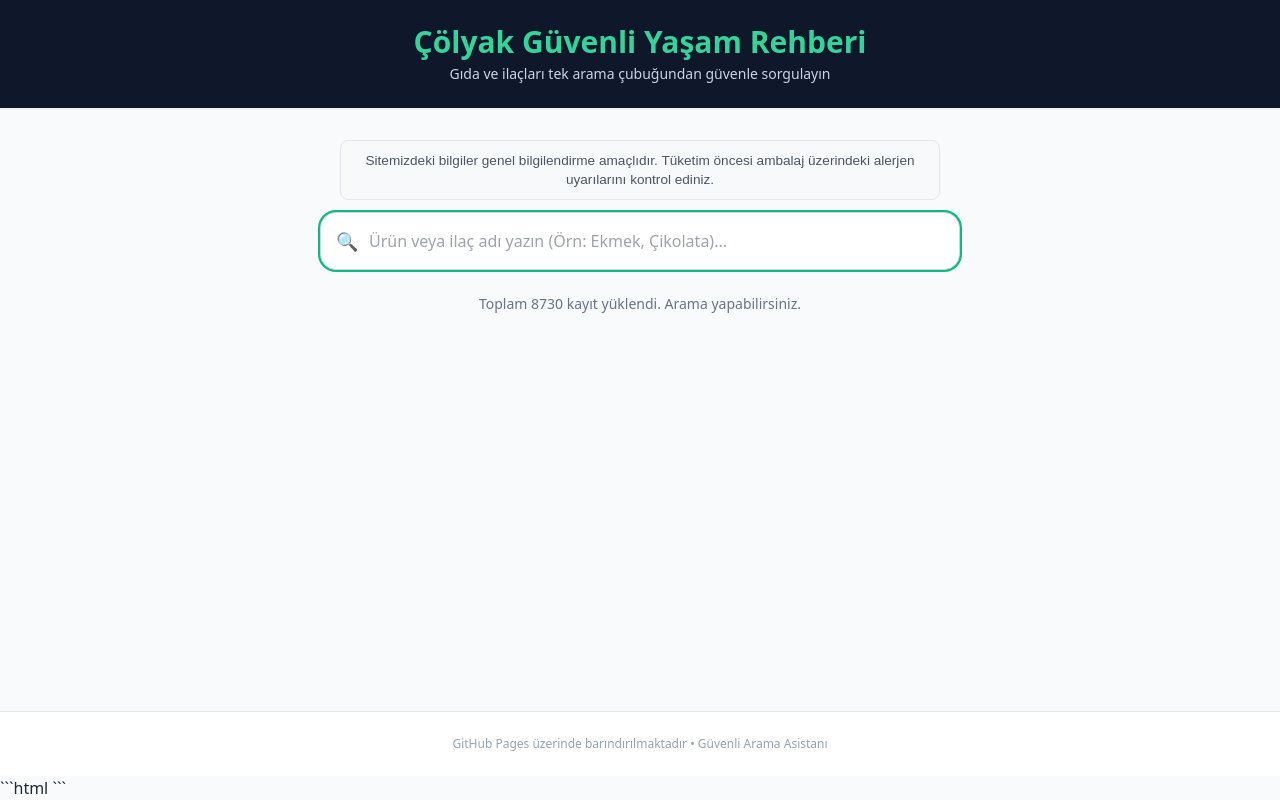
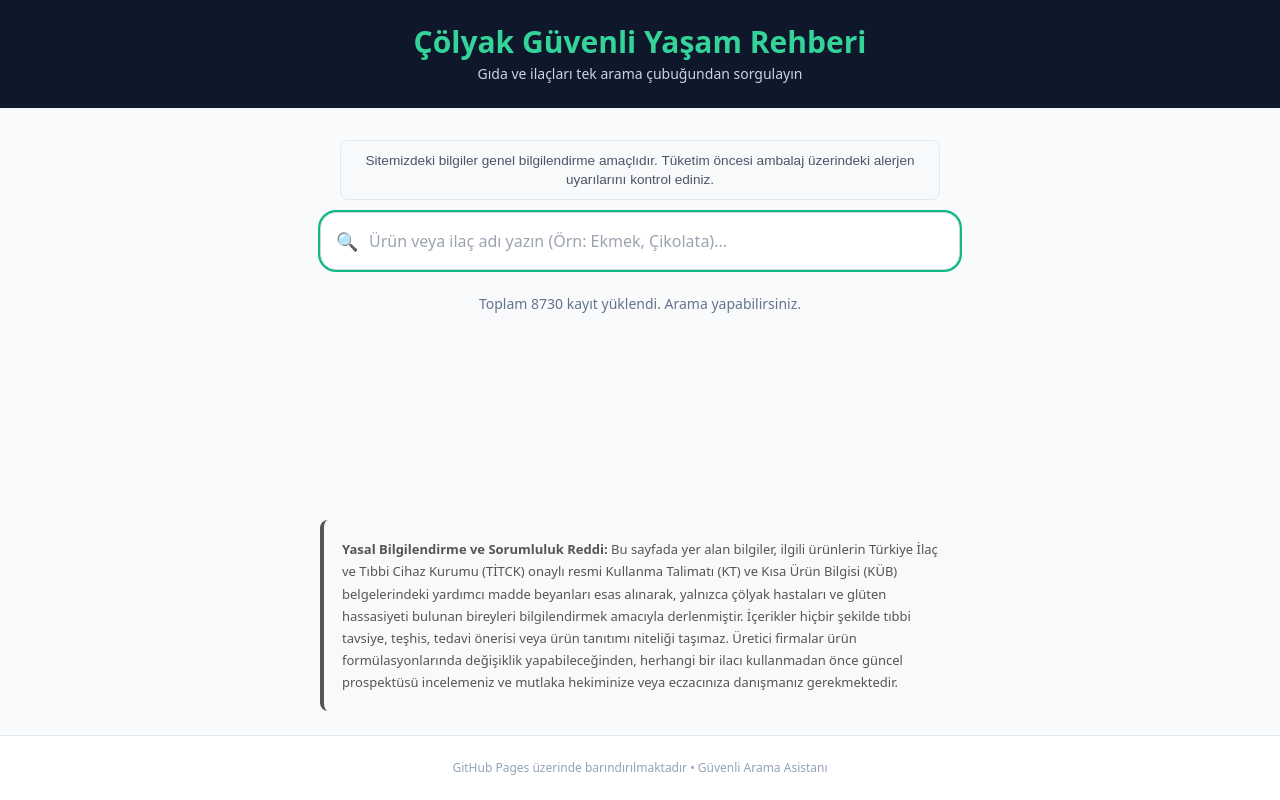
Before and after one commit to ilginada/Gluten-Dedektifi, a plain HTML site: page index.html in a window 1280 px wide. Drawn offline with nearby package versions, Linux system fonts and the light colour scheme.

Commit message:
Refactor index.html for structure and functionality
Updated HTML structure and added legal notice section with styling. Improved search functionality and loading messages.

````diff
--- a/index.html
+++ b/index.html
@@ -1,3 +1,4 @@
+
 <!DOCTYPE html>
 <html lang="tr">
 <head>
@@ -7,28 +8,34 @@
     <!-- Google Doğrulama Kodu -->
     <meta name="google-site-verification" content="OArqvvslfpSel8d40VEN0Dgc5xB4xRpsqlqCcS1pX5k" />
 
-    <!-- Google ve Arama Motorları İçin SEO Etiketleri -->
+    <!-- SEO Etiketleri -->
     <title>Çölyak Güvenli Gıda ve İlaç Arama Rehberi</title>
-    <meta name="description" content="Çölyak hastaları için güvenli gıda ve ilaç sorgulama rehberi. Binlerce ürünü ve ilacı tek arama çubuğundan anında güvenle sorgulayın.">
-    <meta name="keywords" content="çölyak, glutenli, glutensiz gıda, güvenli ilaç, çölyak rehberi, gıda arama">
+    <meta name="description" content="Çölyak hastaları için gıda ve ilaç bilgilerini sorgulama rehberi.">
+    <meta name="keywords" content="çölyak, gluten, glutensiz gıda, ilaç, çölyak rehberi, gıda arama">
     <meta name="author" content="Çölyak Arama Asistanı">
 
-    <!-- Tailwind CSS ile modern ve şık tasarım -->
+    <!-- Tailwind CSS -->
     <script src="https://cdn.tailwindcss.com"></script>
 </head>
+
 <body class="bg-slate-50 text-slate-800 min-h-screen flex flex-col justify-between">
 
     <!-- Üst Başlık -->
     <header class="bg-slate-900 shadow-sm py-6 px-4 text-white">
         <div class="max-w-2xl mx-auto text-center">
-            <h1 class="text-2xl md:text-3xl font-bold text-emerald-400">Çölyak Güvenli Yaşam Rehberi</h1>
-            <p class="text-sm text-slate-300 mt-1">Gıda ve ilaçları tek arama çubuğundan güvenle sorgulayın</p>
+            <h1 class="text-2xl md:text-3xl font-bold text-emerald-400">
+                Çölyak Güvenli Yaşam Rehberi
+            </h1>
+            <p class="text-sm text-slate-300 mt-1">
+                Gıda ve ilaçları tek arama çubuğundan sorgulayın
+            </p>
         </div>
     </header>
 
     <!-- Ana İçerik -->
     <main class="max-w-2xl mx-auto w-full px-4 py-8 flex-grow">
-        <!-- YASAL UYARI ALANI (Arama kutusunun üstüne yapıştırın) -->
+
+        <!-- Genel Bilgilendirme -->
         <div style="
             width: 100%;
             max-width: 600px;
@@ -48,7 +55,8 @@
                 font-weight: 500;
                 font-family: sans-serif;
             ">
-    Sitemizdeki bilgiler genel bilgilendirme amaçlıdır. Tüketim öncesi ambalaj üzerindeki alerjen uyarılarını kontrol ediniz.
+                Sitemizdeki bilgiler genel bilgilendirme amaçlıdır.
+                Tüketim öncesi ambalaj üzerindeki alerjen uyarılarını kontrol ediniz.
             </p>
         </div>
 
@@ -61,6 +69,7 @@
                 class="w-full px-4 py-4 pl-12 rounded-2xl border border-slate-300 focus:outline-none focus:ring-2 focus:ring-emerald-500 shadow-sm text-base bg-white transition-all"
                 autofocus
             >
+
             <span class="absolute inset-y-0 left-0 flex items-center pl-4 text-slate-400 text-lg">
                 🔍
             </span>
@@ -71,18 +80,55 @@
             Veriler yükleniyor, lütfen bekleyin...
         </div>
 
-        <!-- Sonuçların Listelendiği Alan -->
+        <!-- Arama Sonuçları -->
         <div id="sonucListesi" class="space-y-3"></div>
 
     </main>
+
+    <!-- Yasal Bilgilendirme -->
+    <section class="max-w-2xl mx-auto w-full px-4 pb-6">
+        <div class="legal-notice">
+            <p>
+                <strong>Yasal Bilgilendirme ve Sorumluluk Reddi:</strong>
+                Bu sayfada yer alan bilgiler, ilgili ürünlerin Türkiye İlaç ve
+                Tıbbi Cihaz Kurumu (TİTCK) onaylı resmi Kullanma Talimatı (KT)
+                ve Kısa Ürün Bilgisi (KÜB) belgelerindeki yardımcı madde
+                beyanları esas alınarak, yalnızca çölyak hastaları ve glüten
+                hassasiyeti bulunan bireyleri bilgilendirmek amacıyla derlenmiştir.
+                İçerikler hiçbir şekilde tıbbi tavsiye, teşhis, tedavi önerisi
+                veya ürün tanıtımı niteliği taşımaz. Üretici firmalar ürün
+                formülasyonlarında değişiklik yapabileceğinden, herhangi bir
+                ilacı kullanmadan önce güncel prospektüsü incelemeniz ve mutlaka
+                hekiminize veya eczacınıza danışmanız gerekmektedir.
+            </p>
+        </div>
+    </section>
 
     <!-- Alt Bilgi -->
     <footer class="text-center py-6 text-xs text-slate-400 border-t border-slate-200 mt-auto bg-white">
         GitHub Pages üzerinde barındırılmaktadır • Güvenli Arama Asistanı
     </footer>
 
-    <!-- JavaScript Optimizasyon ve Arama Mantığı -->
-   ```html
+    <!-- Yasal Bilgilendirme Tasarımı -->
+    <style>
+        .legal-notice {
+            width: 100%;
+            padding: 18px;
+            background: #f8f9fa;
+            border-left: 4px solid #555;
+            border-radius: 8px;
+            color: #555;
+            font-size: 13px;
+            line-height: 1.7;
+            box-sizing: border-box;
+        }
+
+        .legal-notice p {
+            margin: 0;
+        }
+    </style>
+
+    <!-- JavaScript Arama Sistemi -->
     <script>
         let tumVeriler = [];
 
@@ -214,7 +260,6 @@
                 etiket.className =
                     "text-xs bg-slate-100 text-slate-600 px-3 py-1 rounded-full font-semibold shrink-0";
 
-            // Güvenli olduğu doğrulanmadığı için nötr etiket.
                 etiket.textContent = "Arama sonucu";
 
                 kart.appendChild(urunMetni);
@@ -225,6 +270,6 @@
 
         });
     </script>
-```
+
 </body>
 </html>
````
Lines whose indentation alone changed are shown as unchanged.
